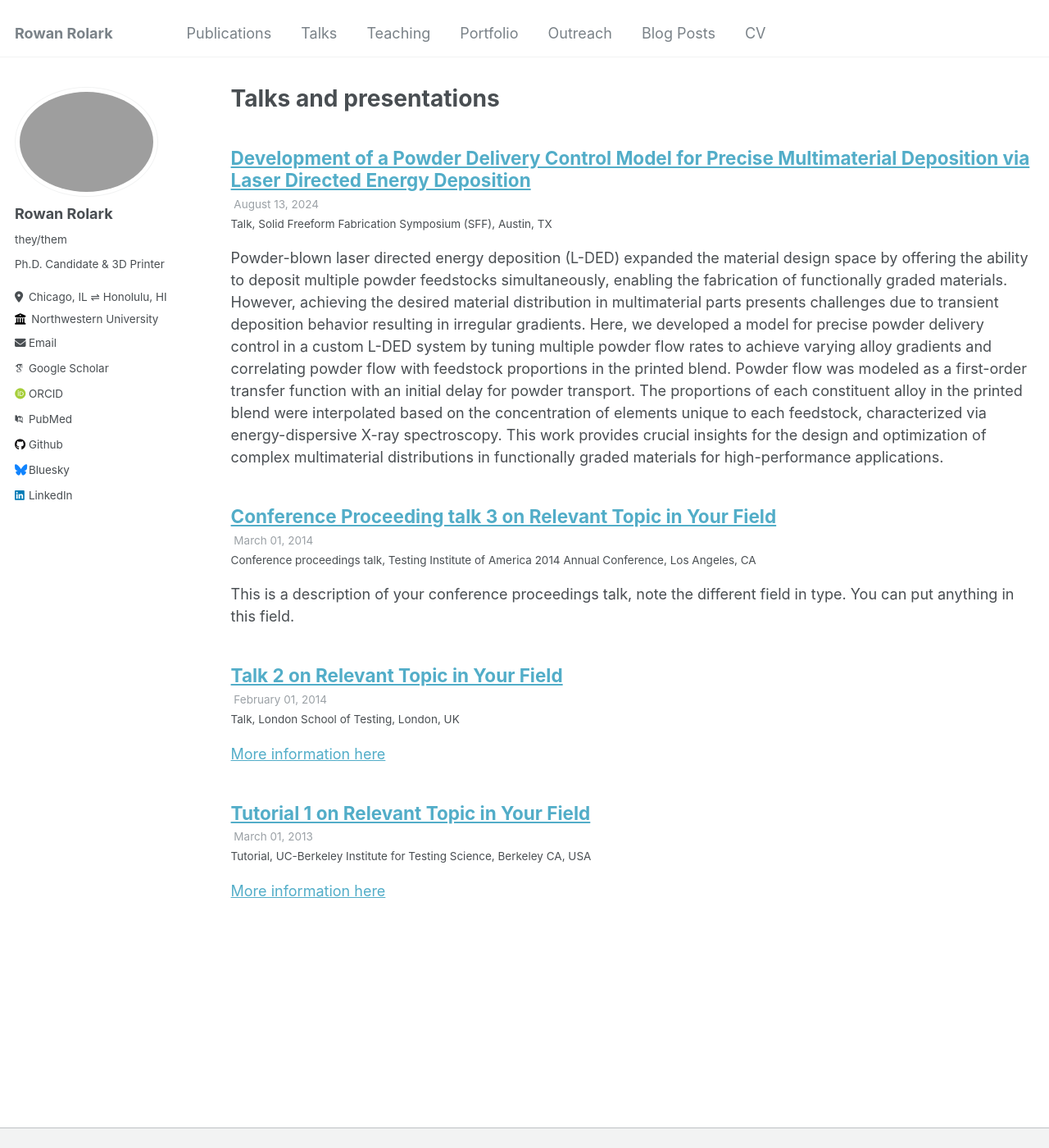
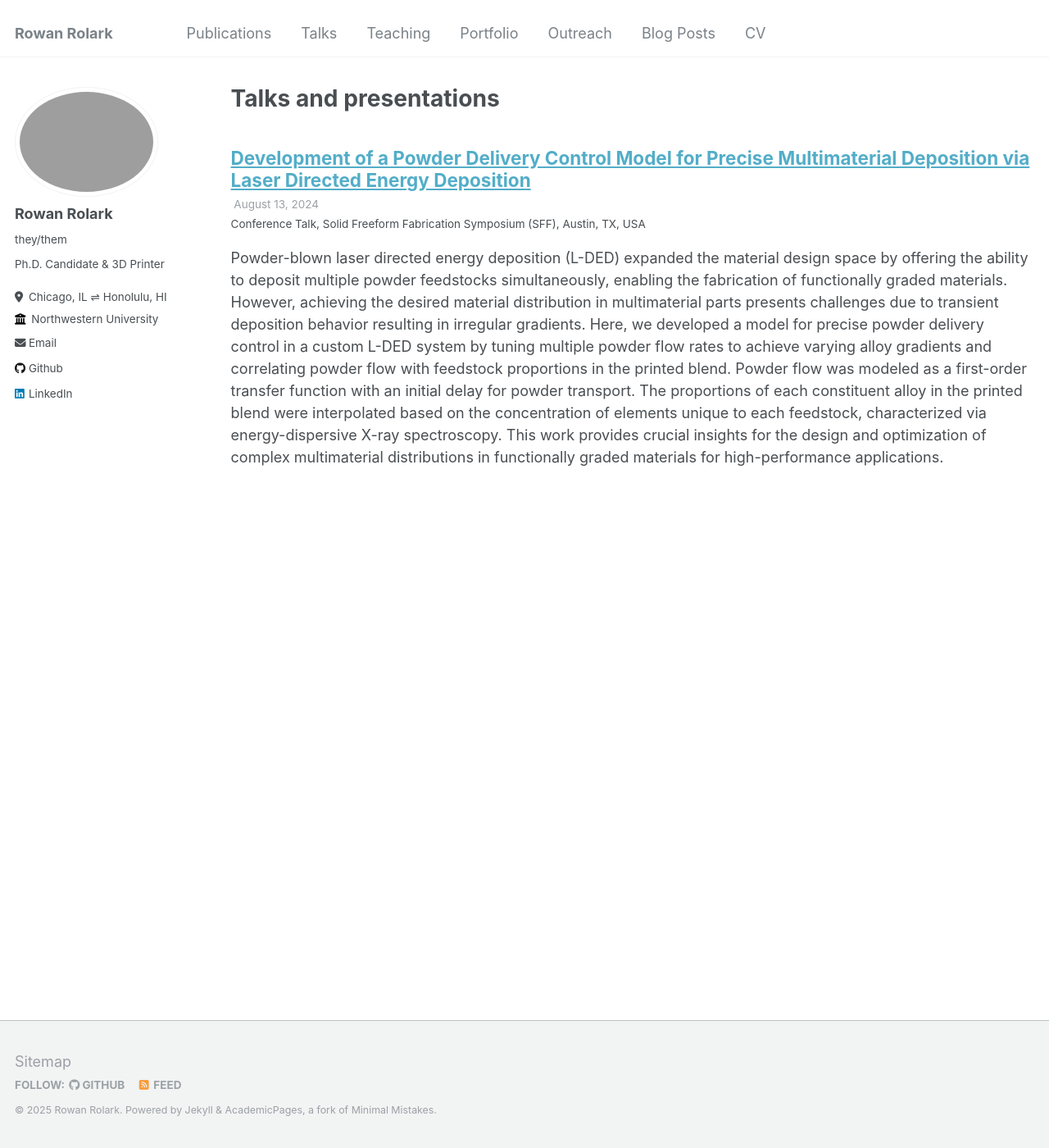
Before and after one commit to rrolark/rrolark.github.io, a Jekyll site: the page built from _pages/talks.html, in a window 1280 px wide and 1400 px high. Shown: the whole window at 82% size. Built offline with Jekyll 4.4.1, drawn with Linux system fonts in a browser that asks for light colours; some web fonts are replaced.

Commit message:
updated a lot of pages

```diff
--- a/_config.yml
+++ b/_config.yml
@@ -32,11 +32,11 @@ author:
 
   # Academic websites
   arxiv            : # URL - Update with the correct link to your profile
-  googlescholar    : "https://scholar.google.com/citations?user=PS_CX0AAAAAJ"
+  googlescholar    : # "https://scholar.google.com/citations?user=PS_CX0AAAAAJ"
   impactstory      : # URL
-  orcid            : "http://orcid.org/yourorcidurl"
+  orcid            : # "http://orcid.org/yourorcidurl"
   semantic         : # URL
-  pubmed           : "https://www.ncbi.nlm.nih.gov/pubmed/?term=john+snow"
+  pubmed           : # "https://www.ncbi.nlm.nih.gov/pubmed/?term=john+snow"
   researchgate     : # URL
 
   # Repositories and software development
@@ -48,7 +48,7 @@ author:
   stackoverflow    : # User number or user number and name (i.e., use "1" or "1/jeff-atwood")
 
   # Social media
-  bluesky          : "bsky.app" # Replace this with you Bluesky username
+  bluesky          : #"bsky.app" # Replace this with you Bluesky username
   facebook         : # Username
   flickr           : # Username
   foursquare       : # Username
@@ -78,7 +78,7 @@ author:
 teaser                   :  # filename of teaser fallback teaser image placed in /images/, .e.g. "500x300.png"
 breadcrumbs              : false # true, false (default)
 words_per_minute         : 160
-future                   : true
+future                   : false
 read_more                : "disabled" # if enabled, adds "Read more" links to excerpts
 talkmap_link             : false #change to true to add link to talkmap on talks page
 comments:
--- a/_talks/2013-03-01-tutorial-1.md
+++ /dev/null
@@ -1,13 +0,0 @@
----
-title: "Tutorial 1 on Relevant Topic in Your Field"
-collection: talks
-type: "Tutorial"
-permalink: /talks/2013-03-01-tutorial-1
-venue: "UC-Berkeley Institute for Testing Science"
-date: 2013-03-01
-location: "Berkeley CA, USA"
----
-
-[More information here](http://exampleurl.com)
-
-This is a description of your tutorial, note the different field in type. This is a markdown files that can be all markdown-ified like any other post. Yay markdown!
--- a/_talks/2014-02-01-talk-2.md
+++ /dev/null
@@ -1,13 +0,0 @@
----
-title: "Talk 2 on Relevant Topic in Your Field"
-collection: talks
-type: "Talk"
-permalink: /talks/2014-02-01-talk-2
-venue: "London School of Testing"
-date: 2014-02-01
-location: "London, UK"
----
-
-[More information here](http://example2.com)
-
-This is a description of your talk, which is a markdown files that can be all markdown-ified like any other post. Yay markdown!
--- a/_talks/2014-03-01-talk-3.md
+++ /dev/null
@@ -1,11 +0,0 @@
----
-title: "Conference Proceeding talk 3 on Relevant Topic in Your Field"
-collection: talks
-type: "Conference proceedings talk"
-permalink: /talks/2014-03-01-talk-3
-venue: "Testing Institute of America 2014 Annual Conference"
-date: 2014-03-01
-location: "Los Angeles, CA"
----
-
-This is a description of your conference proceedings talk, note the different field in type. You can put anything in this field.
```
Also changed, not shown: _posts/2012-08-14-blog-post-1.md (+7 -6 lines), _talks/2024-08-13-sff.md (renamed from _talks/2012-03-01-talk-1.md, +2 -2 lines).
